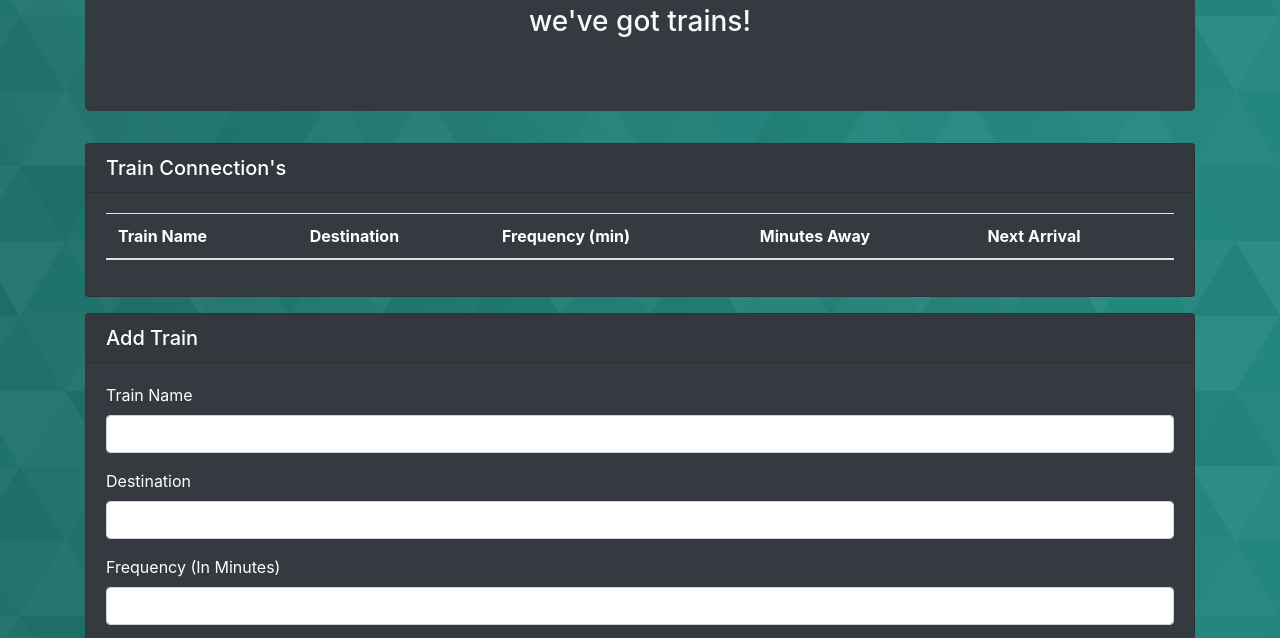
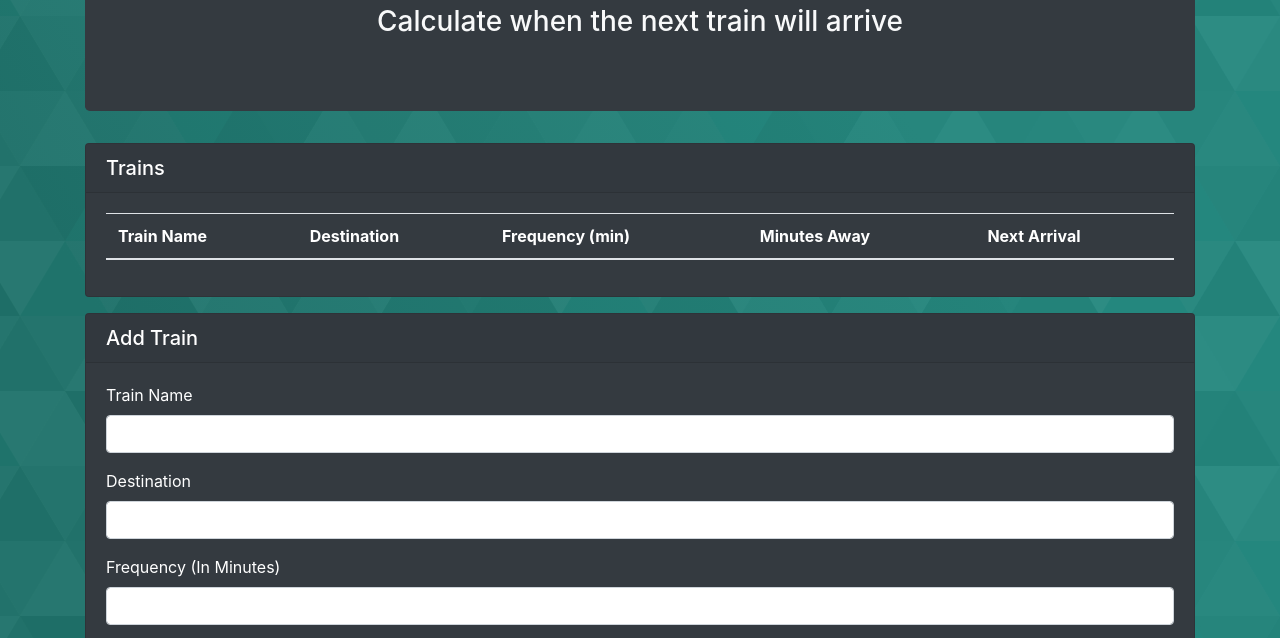
Before and after one commit to jacksonopp/trainTime, a plain HTML site: page index.html in a window 1280 px wide. Shown: the part 134-772 px from the top of the page. Drawn offline with nearby package versions, Linux system fonts and the light colour scheme.

Commit message:
updated copy

```diff
--- a/index.html
+++ b/index.html
@@ -41,7 +41,7 @@
                     <div class="jumbotron bg-dark text-light text-center">
                         <div class="container">
                             <h1 class="display-4">Train Time</h1>
-                            <h3>we've got trains!</h3>
+                            <h3>Calculate when the next train will arrive</h3>
                         </div>
                     </div>
                 </div>
@@ -51,7 +51,7 @@
         <div class="row">
             <div class="col-12">
                 <div class="card text-white bg-dark mb-3" style="width: 100%;">
-                    <h5 class="card-header">Train Connection's</h5>
+                    <h5 class="card-header">Trains</h5>
                     <div class="card-body">
                         <table class="table text-white" id="train-table">
                             <thead>
```
